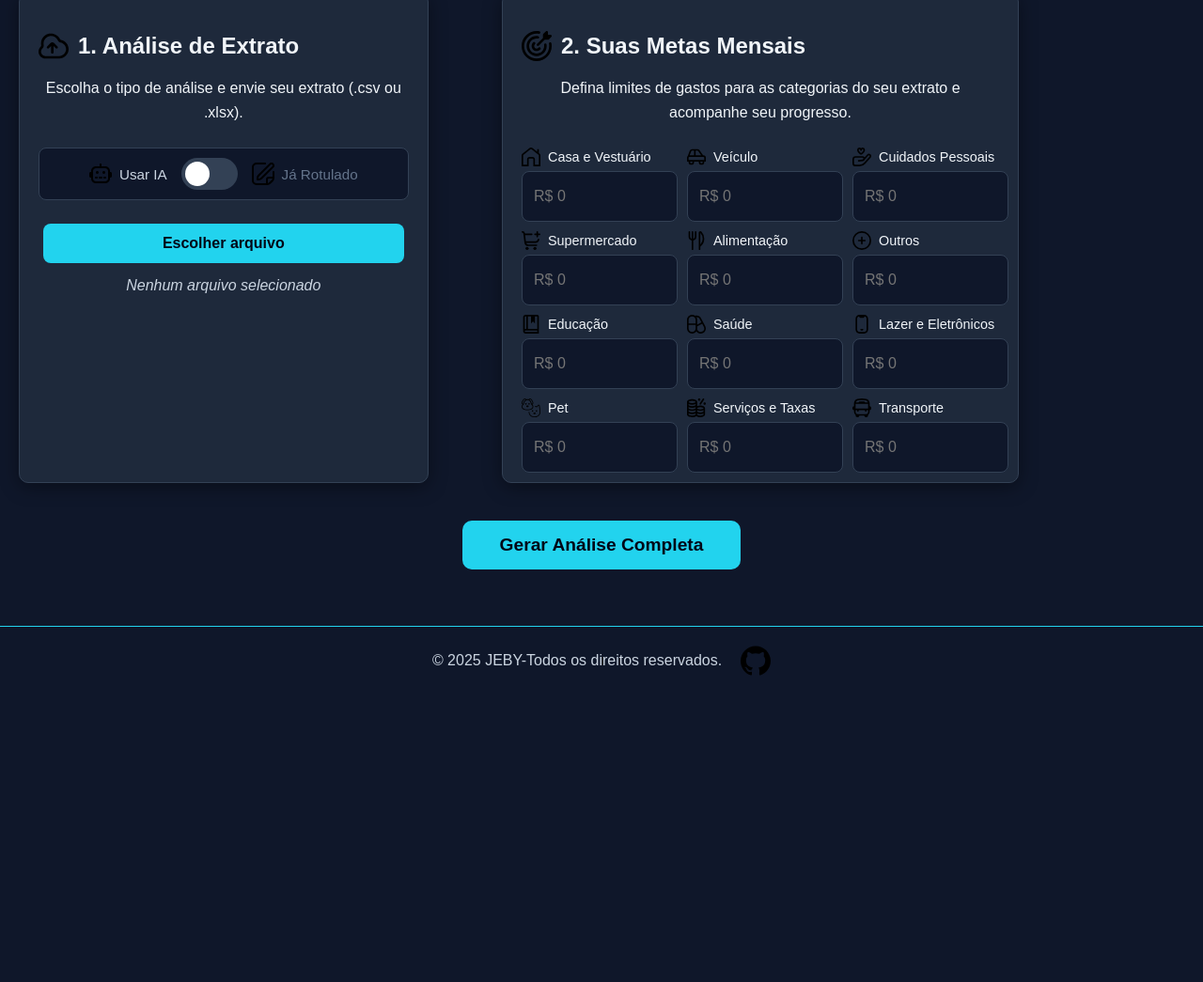
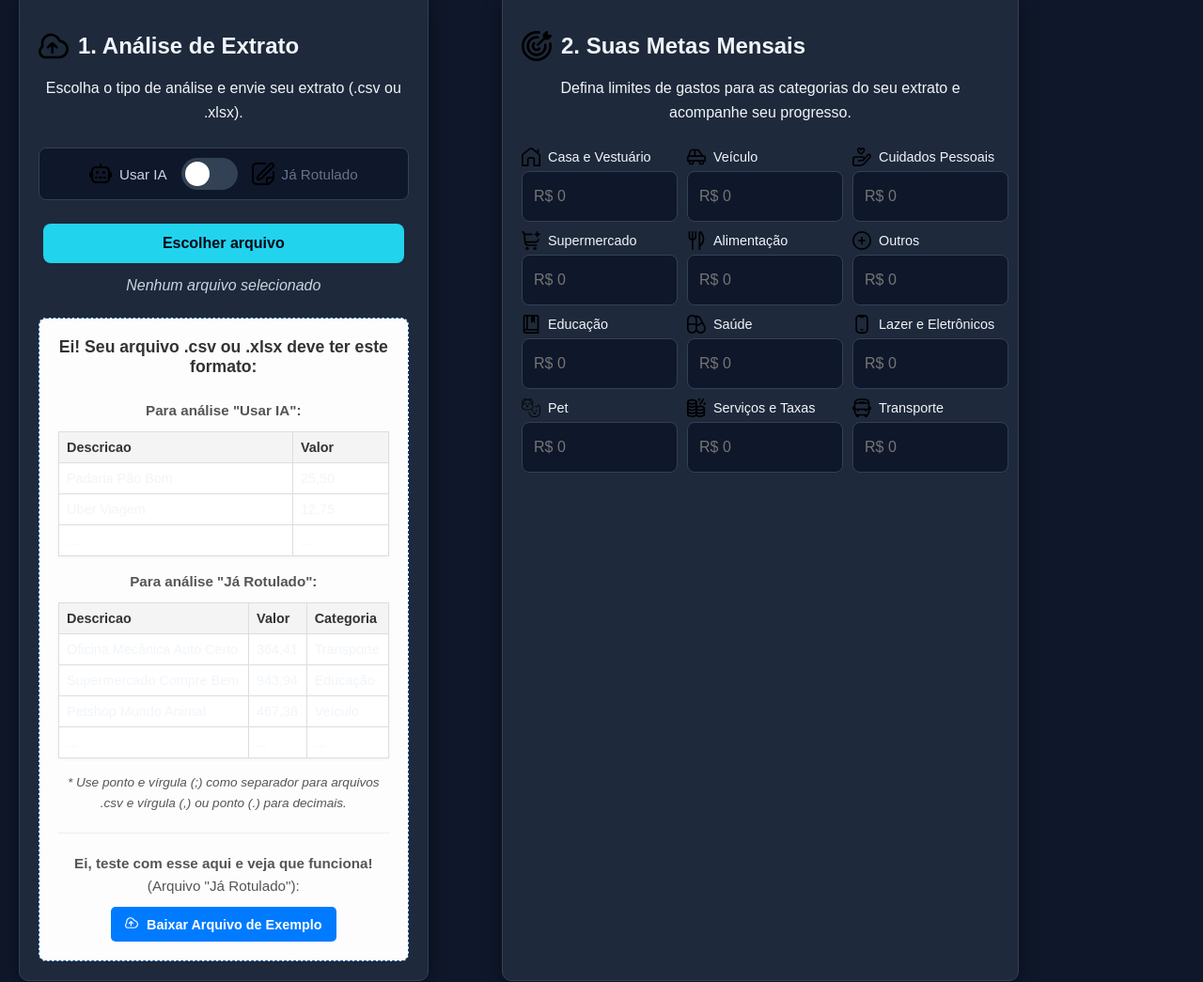
Before and after one commit to EnzoParraVesguerber-ml/projeto-financas-deploy, a plain HTML site: page dashboard.html in a window 1280 px wide. Shown: the part 108-1153 px from the top of the page at 94% size. Before the commit the page ends 847 px from the top, so only its background shows below. Drawn offline with Linux system fonts and the light colour scheme.

Commit message:
Adicionando a tabela de formato

```diff
--- a/dashboard.html
+++ b/dashboard.html
@@ -3,16 +3,17 @@
 <head>
     <meta charset="utf-8">
     <meta name="viewport" content="width=device-width, initial-scale=1.0">
-    <!-- CSS Base -->
     <link rel="stylesheet" href="static/css/base.css">
-    <!-- CSS Específico da Página -->
     <link rel="stylesheet" href="static/css/style-input.css">
     <title>Dashboard - JEBY Finanças</title>
-</head>
+
+    <style>
+
+    </style>
+    </head>
 <body>
     <header class="top-box">
         <div class="logo">
-            <!-- Em páginas internas, o logo leva para o dashboard -->
             <a href="dashboard.html"><span>JEBY </span>Finanças</a>
         </div>
         <div class="menu-container">
@@ -21,8 +22,7 @@
                 <img src="static/img/Menu Aberto.svg" alt="Menu Icone">
             </div>
             <div class="btns-log">
-                 <!-- O JS irá controlar qual destes é visível -->
-                <button id="login-btn" class="login-btn" >Login</button>
+                 <button id="login-btn" class="login-btn" >Login</button>
                 <button id="signup-btn" class="signup-btn" >Sign Up</button>
                  <div class="user-info" >
                     <span id="user-name">Olá!</span>
@@ -32,13 +32,11 @@
         </div>
     </header>
 
-    <!-- Container para mensagens flash que o JS vai criar -->
     <div class="flash-messages-container"></div>
 
     <main>
         <div class="dashboard">
             <div class="dashboard-grid">
-                <!-- Seção de upload de extrato -->
                 <section id="upload" class="upload-box">
                     <h2>
                         <img src="static/img/upload-icon.svg" alt="Ícone de Upload">
@@ -46,7 +44,6 @@
                     </h2>
                     <p>Escolha o tipo de análise e envie seu extrato (.csv ou .xlsx).</p>
 
-                    <!-- Switch para escolher o tipo de análise -->
                     <div class="switch-container">
                         <span class="switch-label active" data-value="ai">
                             <img src="static/img/IA-icon.svg" alt="Ícone IA">
@@ -62,7 +59,6 @@
                         </span>
                     </div>
 
-                    <!-- Formulário de upload de arquivo -->
                     <form action="#" method="POST" enctype="multipart/form-data">
                         <label for="file-upload" class="file-upload-label">
                             Escolher arquivo
@@ -70,9 +66,80 @@
                         <input type="file" id="file-upload" name="file-upload" accept=".csv, .xlsx" required>
                         <span id="file-name">Nenhum arquivo selecionado</span>
                     </form>
-                </section>
 
-                <!-- Seção de metas mensais -->
+                    <div class="example-format-container">
+                        <h4>Ei! Seu arquivo .csv ou .xlsx deve ter este formato:</h4>
+
+                        <p><strong>Para análise "Usar IA":</strong></p>
+                        <table class="example-table">
+                            <thead>
+                                <tr>
+                                    <th>Descricao</th>
+                                    <th>Valor</th>
+                                </tr>
+                            </thead>
+                            <tbody>
+                                <tr>
+                                    <td>Padaria Pão Bom</td>
+                                    <td>25,50</td>
+                                </tr>
+                                <tr>
+                                    <td>Uber Viagem</td>
+                                    <td>12,75</td>
+                                </tr>
+                                <tr>
+                                    <td>...</td>
+                                    <td>...</td>
+                                </tr>
+                            </tbody>
+                        </table>
+
+                        <p><strong>Para análise "Já Rotulado":</strong></p>
+                        <table class="example-table">
+                            <thead>
+                                <tr>
+                                    <th>Descricao</th>
+                                    <th>Valor</th>
+                                    <th>Categoria</th>
+                                </tr>
+                            </thead>
+                            <tbody>
+                                <tr>
+                                    <td>Oficina Mecânica Auto Certo</td>
+                                    <td>364,41</td>
+                                    <td>Transporte</td>
+                                </tr>
+                                <tr>
+                                    <td>Supermercado Compre Bem</td>
+                                    <td>943,94</td>
+                                    <td>Educação</td>
+                                </tr>
+                                 <tr>
+                                    <td>Petshop Mundo Animal</td>
+                                    <td>467,38</td>
+                                    <td>Veículo</td>
+                                </tr>
+                                <tr>
+                                    <td>...</td>
+                                    <td>...</td>
+                                    <td>...</td>
+                                </tr>
+                            </tbody>
+                        </table>
+
+                        <p style="font-size: 0.85em; font-style: italic;">* Use ponto e vírgula (;) como separador para arquivos .csv e vírgula (,) ou ponto (.) para decimais.</p>
+
+                        <hr style="border: 0; border-top: 1px solid #eee; margin: 20px 0;">
+
+                        <p><strong>Ei, teste com esse aqui e veja que funciona!</strong> (Arquivo "Já Rotulado"):</p>
+
+                        <a href="static/examples/synthetic_transactions (1).csv" download="exemplo_transacoes_rotulado.csv" class="download-example-btn">
+                            <img src="static/img/upload-icon.svg" alt="" style="width: 14px; height: 14px; margin-right: 5px; filter: invert(1);">
+                            Baixar Arquivo de Exemplo
+                        </a>
+                    </div>
+                    </section>
+
                 <section class="upload-box">
                     <h2>
                         <img src="static/img/bullseye-icon.svg" alt="Ícone de Alvo">
--- a/static/css/style-input.css
+++ b/static/css/style-input.css
@@ -289,6 +289,61 @@ input:checked + .slider:before {
     height: 32px;
 }
 
+.example-format-container {
+    margin-top: 25px;
+    padding: 20px;
+    background-color: #fdfdfd;
+    border: 1px dashed #004a91; /* Uma cor que combine com o tema */
+    border-radius: 8px;
+}
+.example-format-container h4 {
+    margin-top: 0;
+    color: #333;
+    font-size: 1.1em;
+    font-weight: 600;
+}
+.example-format-container p {
+    font-size: 0.95em;
+    color: #555;
+    margin-bottom: 10px;
+}
+.example-table {
+    width: 100%;
+    border-collapse: collapse;
+    margin-bottom: 15px;
+    font-size: 0.9em;
+    box-shadow: 0 1px 3px rgba(0,0,0,0.05);
+}
+.example-table th, .example-table td {
+    border: 1px solid #ddd;
+    padding: 8px;
+    text-align: left;
+}
+.example-table th {
+    background-color: #f4f4f4;
+    color: #333;
+    font-weight: 600;
+}
+.example-table td {
+    background-color: #fff;
+}
+.download-example-btn {
+    display: inline-block;
+    padding: 10px 15px;
+    background-color: #007bff; /* Cor do botão principal (exemplo) */
+    color: #ffffff;
+    text-decoration: none;
+    border-radius: 5px;
+    font-weight: bold;
+    font-size: 0.9em;
+    transition: background-color 0.3s;
+    border: none;
+    cursor: pointer;
+}
+.download-example-btn:hover {
+    background-color: #0056b3;
+}
+
 /* Para tablets e telas menores */
 @media (max-width: 1024px) {
     .dashboard-grid {
```
Also changed, not shown: static/examples/synthetic_transactions (1).csv (added, +101 -0 lines).
